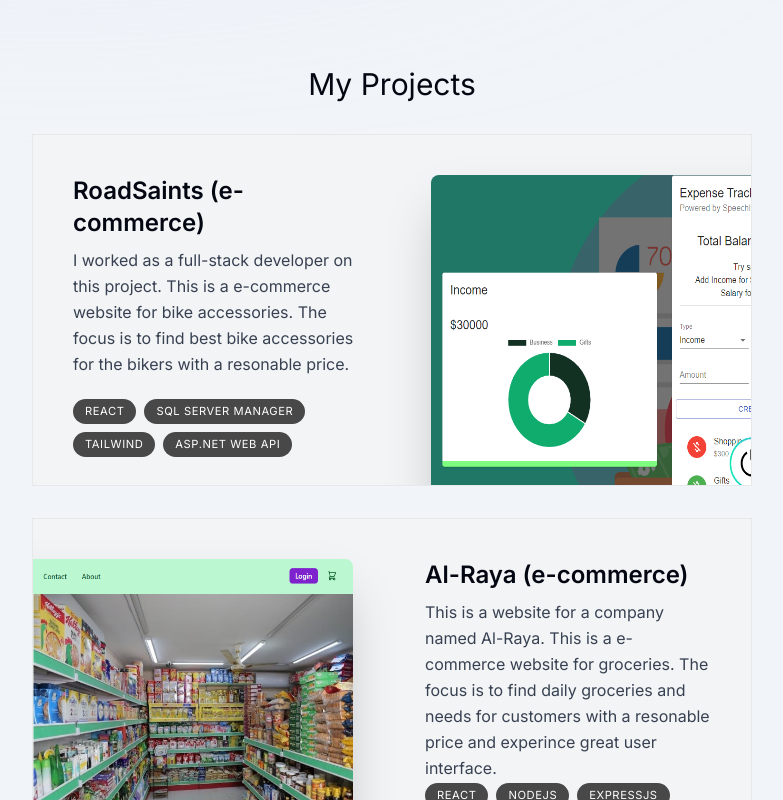
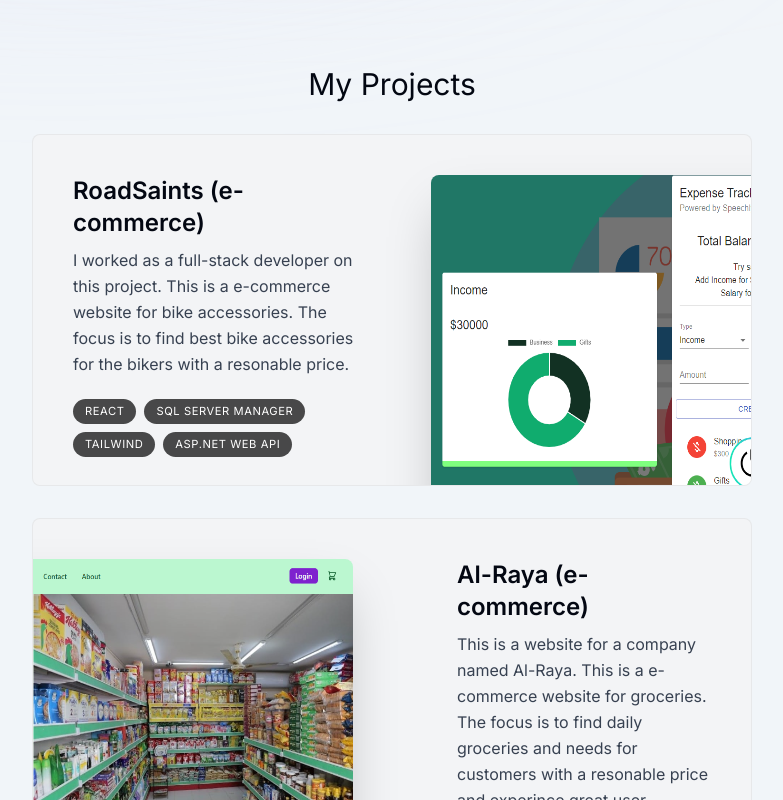
Before and after one commit to AdibAhmed317/portfolio-nextjs, a Next.js app: page / in a window 1280 px wide. Shown: the part 1060-1860 px from the top of the page, without its empty margins (248-1031 px from the left). Built offline with nearby package versions, Linux system fonts and the light colour scheme.

Commit message:
project section finished

```diff
--- a/components/ProjectCard.tsx
+++ b/components/ProjectCard.tsx
@@ -18,18 +18,19 @@ const ProjectCard = ({
     target: ref,
     offset: ['0 1', '1.33 2'],
   });
-  useTransform(scrollYProgress, [0, 1], [0.5, 1]);
+  const scaleProgress = useTransform(scrollYProgress, [0, 1], [0.7, 1]);
+  const opacityProgress = useTransform(scrollYProgress, [0, 1], [0.7, 1]);
 
   return (
     <motion.div
       className='group mb-3 sm:mb-8 last:mb-0'
       style={{
-        scale: scrollYProgress,
-        opacity: scrollYProgress,
+        scale: scaleProgress,
+        opacity: opacityProgress,
       }}>
       <section
         className='text-start bg-gray-100 md:max-w-[45rem] border border-black/5 overflow-hidden pr-0
-        md:pr-8 relative md:h-[22rem] even:pl-8 hover:bg-gray-200 transition'>
+        md:pr-8 relative md:h-[22rem] group-even:pl-8 hover:bg-gray-200 transition rounded-lg'>
         <div
           className='pt-4 pb-7 px-5 pl-0 pr-0 sm:pt-0 md:pl-10 md:pr-2 md:pt-10 max-w-[60%] md:max-w-[50%] flex flex-col h-full
         group-even:ml-[8rem] md:group-even:ml-[22rem]'>
@@ -51,7 +52,7 @@ const ProjectCard = ({
           quality={95}
           className='absolute top-[40px] -right-60 md:-right-80 h-[17rem] w-auto md:h-full md:w-[40rem] rounded-lg shadow-2xl
           group-even:right-80
-          group-even:-left-52
+          group-even:-left-60
           md:group-even:-left-80
           transition
           group-hover:-translate-x-5
@@ -62,7 +63,7 @@ const ProjectCard = ({
           group-even:group-hover:translate-y-5
           group-even:group-hover:rotate-3
 
-          group-hover:scale-110'
+          group-hover:scale-105'
         />
       </section>
     </motion.div>
```
